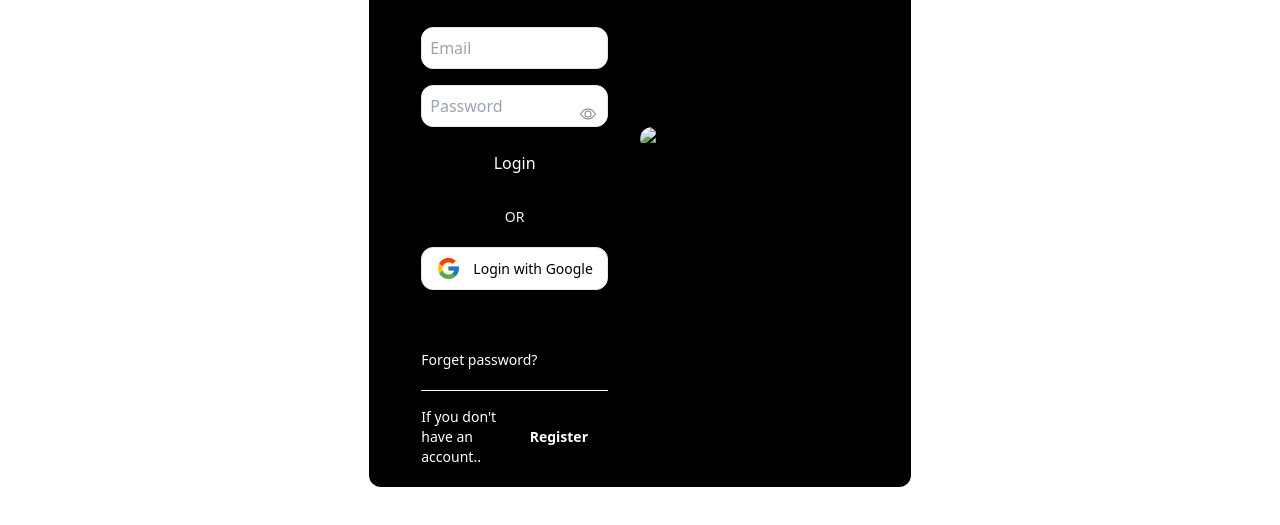
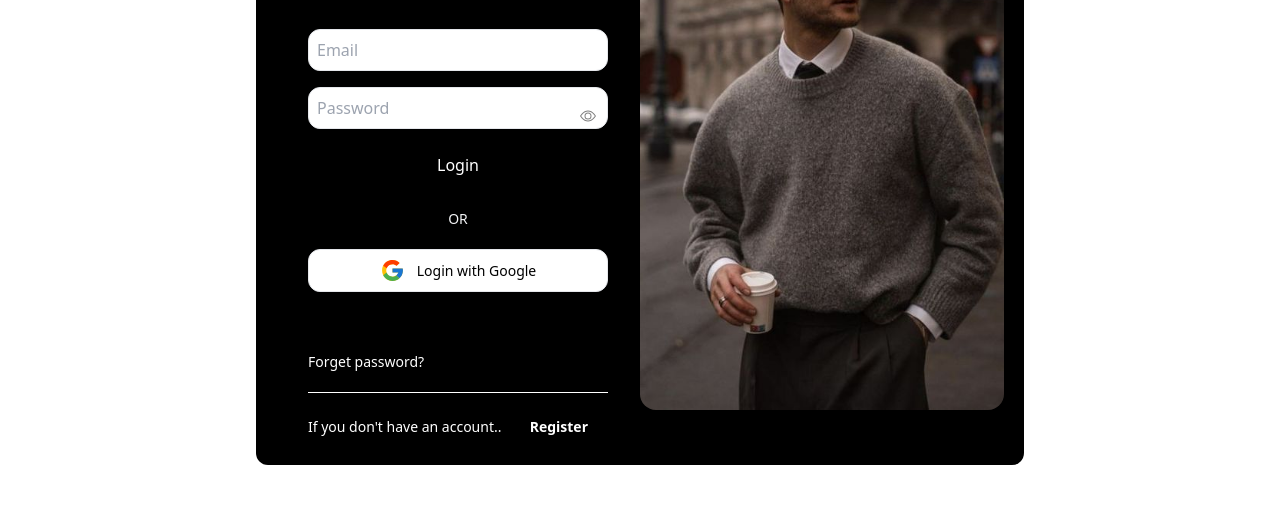
Before and after one commit to srinidhi-mohan3176/Nostra-clone, a plain HTML site: page login.html in a window 1280 px wide. Shown: the part 357-882 px from the top of the page. Drawn offline with nearby package versions, Linux system fonts and the light colour scheme.

Commit message:
updated nostra

```diff
--- a/login.html
+++ b/login.html
@@ -83,7 +83,7 @@
             </div>
         </div>
         <div class="md:block hidden w-1/2">
-            <img class="rounded-2xl max-h-[1600px]" src="s2.jpeg" alt="login form image">
+            <img class="rounded-2xl max-h-[1600px]" src="./image/s2.jpeg" alt="login form image">
         </div>
     </div>
 </section>
```
Also changed, not shown: signup.html (+1 -1 lines).
